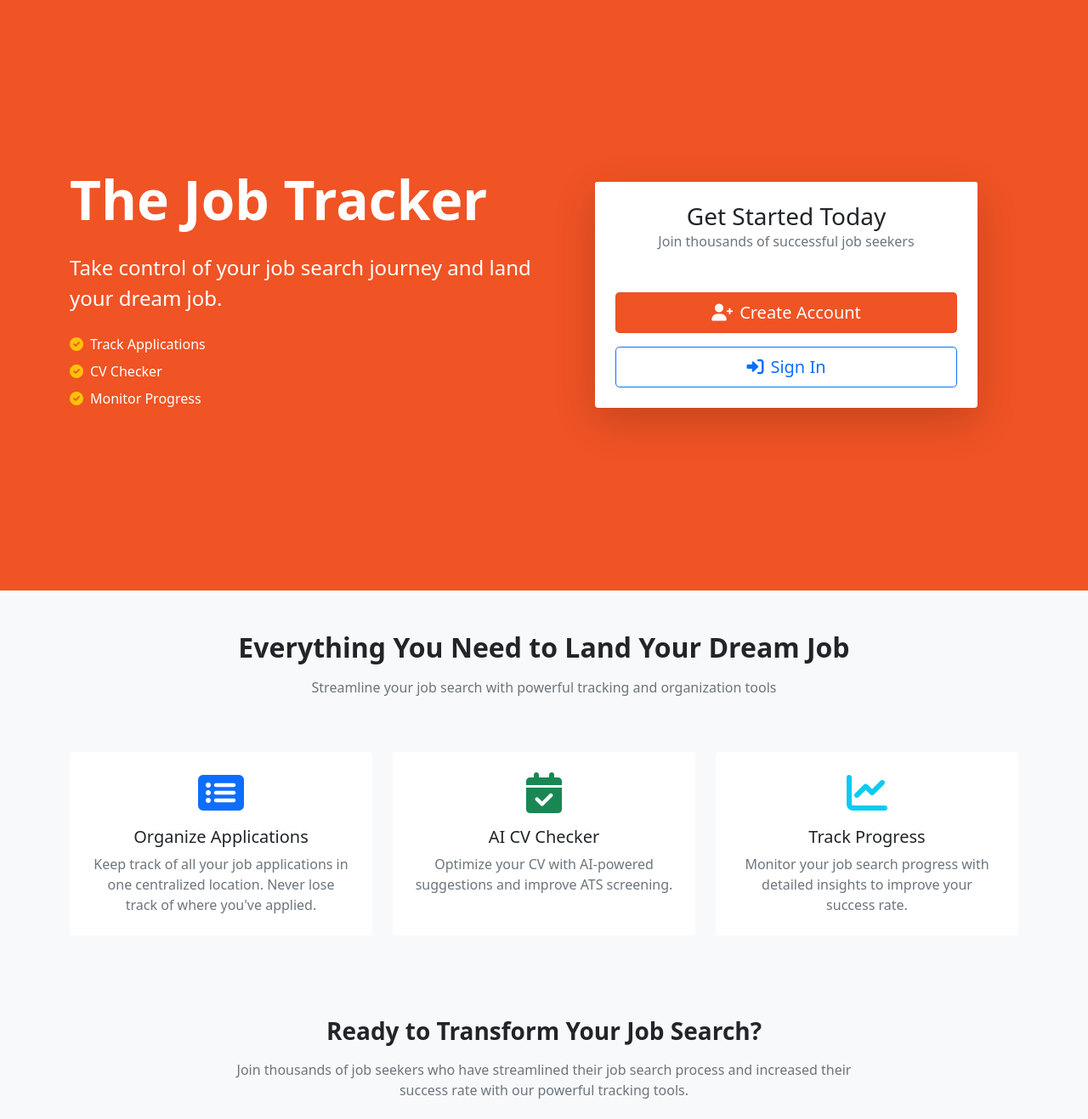
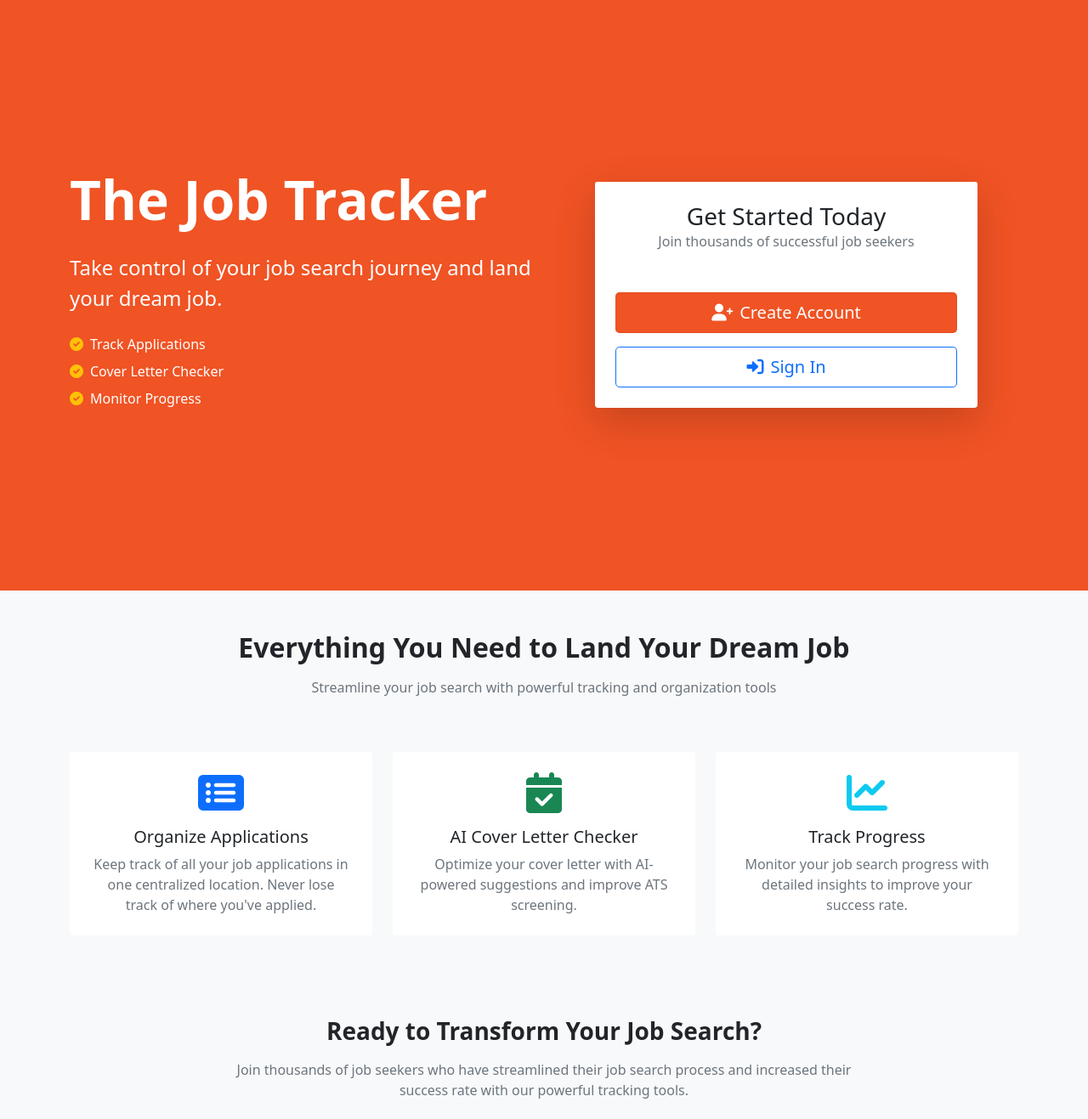
Before and after one commit to xGodai/Job-Tracker-, a Django app: page / in a window 1280 px wide. Shown: the part 60-1377 px from the top of the page at 85% size. Run offline with Django 5.2, Linux system fonts and the light colour scheme; some libraries are stand-ins or nearby versions.

Commit message:
Update CV Checker references to Cover Letter Checker for consistency

```diff
--- a/templates/home.html
+++ b/templates/home.html
@@ -23,7 +23,7 @@
                         </div>
                         <div class="d-flex align-items-center mb-2">
                             <i class="fas fa-check-circle me-2 text-warning"></i>
-                            <span>CV Checker</span>
+                            <span>Cover Letter Checker</span>
                         </div>
                         <div class="d-flex align-items-center">
                             <i class="fas fa-check-circle me-2 text-warning"></i>
@@ -86,9 +86,9 @@
                     <div class="mb-3">
                         <i class="fas fa-calendar-check fa-3x text-success"></i>
                     </div>
-                    <h5 class="card-title">AI CV Checker</h5>
+                    <h5 class="card-title">AI Cover Letter Checker</h5>
                     <p class="card-text text-muted">
-                        Optimize your CV with AI-powered suggestions and improve ATS screening.
+                        Optimize your cover letter with AI-powered suggestions and improve ATS screening.
                     </p>
                 </div>
             </div>
```
